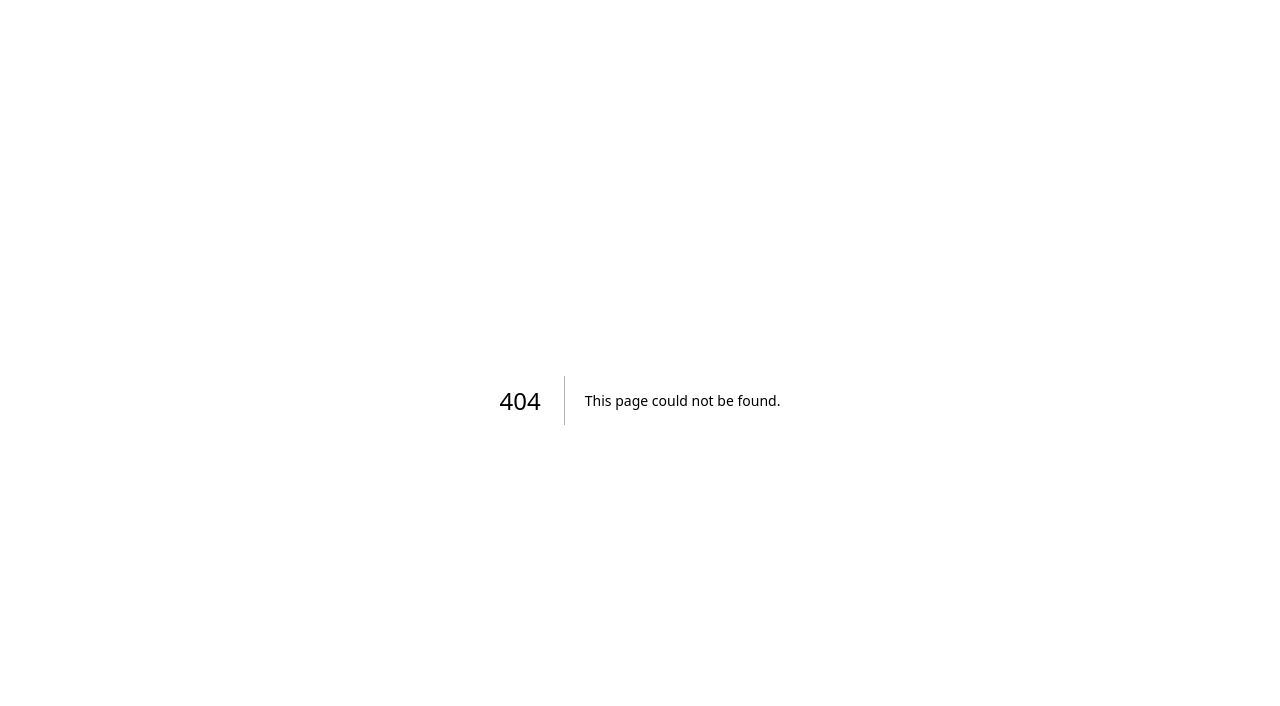
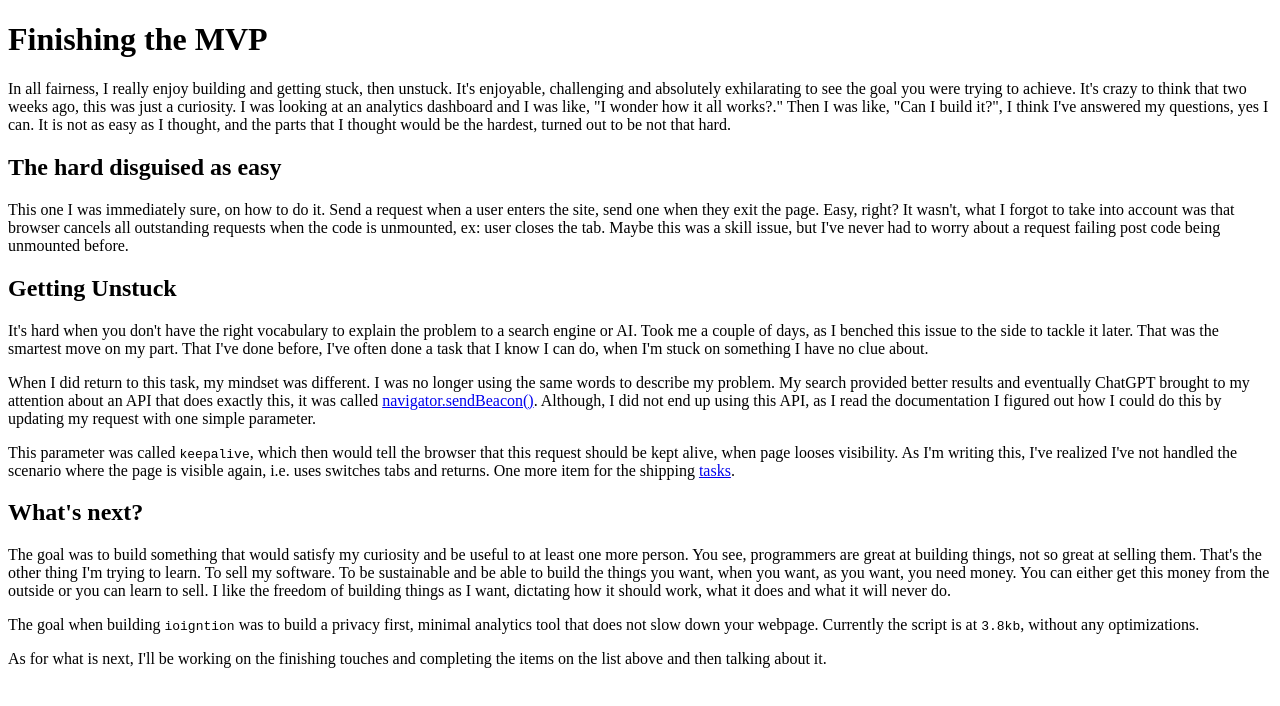
Before and after one commit to Cijin/seagin, a Next.js app: page /buildpublic/ioIgnition/mvp in a window 1280 px wide. Before the commit this address had no page. Shown: the top 706 px of the page. Built offline with nearby package versions, Linux system fonts and the light colour scheme.

Commit message:
add entry to mvp

```diff
--- a/pages/buildpublic/ioIgnition/_meta.json
+++ b/pages/buildpublic/ioIgnition/_meta.json
@@ -2,5 +2,6 @@
   "script": "Script",
   "server": "Server",
   "htmx": "Htmx",
-  "itWorks": "It Works!"
+  "itWorks": "It Works!",
+  "mvp": "Finishing MVP"
 }
--- /dev/null
+++ b/pages/buildpublic/ioIgnition/mvp.mdx
@@ -0,0 +1,50 @@
+# Finishing the MVP
+
+In all fairness, I really enjoy building and getting stuck, then unstuck. It's enjoyable,
+challenging and absolutely exhilarating to see the goal you were trying to achieve. It's
+crazy to think that two weeks ago, this was just a curiosity. I was looking at an analytics dashboard
+and I was like, "I wonder how it all works?." Then I was like, "Can I build it?", I think I've
+answered my questions, yes I can. It is not as easy as I thought, and the parts that I thought
+would be the hardest, turned out to be not that hard.
+
+
+## The hard disguised as easy
+
+This one I was immediately sure, on how to do it. Send a request when a user enters the
+site, send one when they exit the page. Easy, right? It wasn't, what I forgot to take into
+account was that browser cancels all outstanding requests when the code is unmounted, ex: user
+closes the tab. Maybe this was a skill issue, but I've never had to worry about a request failing
+post code being unmounted before.
+
+## Getting Unstuck
+
+It's hard when you don't have the right vocabulary to explain the problem to a search engine or AI.
+Took me a couple of days, as I benched this issue to the side to tackle it later. That was the
+smartest move on my part. That I've done before, I've often done a task that I know I can do, when
+I'm stuck on something I have no clue about.
+
+When I did return to this task, my mindset was different. I was no longer using the same words to
+describe my problem. My search provided better results and eventually ChatGPT brought to my attention
+about an API that does exactly this, it was called [navigator.sendBeacon()](https://developer.mozilla.org/en-US/docs/Web/API/Navigator/sendBeacon).
+Although, I did not end up using this API, as I read the documentation I figured out
+how I could do this by updating my request with one simple parameter.
+
+This parameter was called `keepalive`, which then would tell the browser that this request should
+be kept alive, when page looses visibility. As I'm writing this, I've realized I've not handled
+the scenario where the page is visible again, i.e. uses switches tabs and returns. One more item
+for the shipping [tasks](https://github.com/Cijin/ioignition/issues/17).
+
+## What's next?
+
+The goal was to build something that would satisfy my curiosity and be useful to at least one
+more person. You see, programmers are great at building things, not so great at selling them. That's
+the other thing I'm trying to learn. To sell my software. To be sustainable and be able to build the
+things you want, when you want, as you want, you need money. You can either get this money from the outside
+or you can learn to sell. I like the freedom of building things as I want, dictating how it should
+work, what it does and what it will never do.
+
+The goal when building `ioigntion` was to build a privacy first, minimal analytics tool that does
+not slow down your webpage. Currently the script is at `3.8kb`, without any optimizations.
+
+As for what is next, I'll be working on the finishing touches and completing the items
+on the list above and then talking about it.
```
